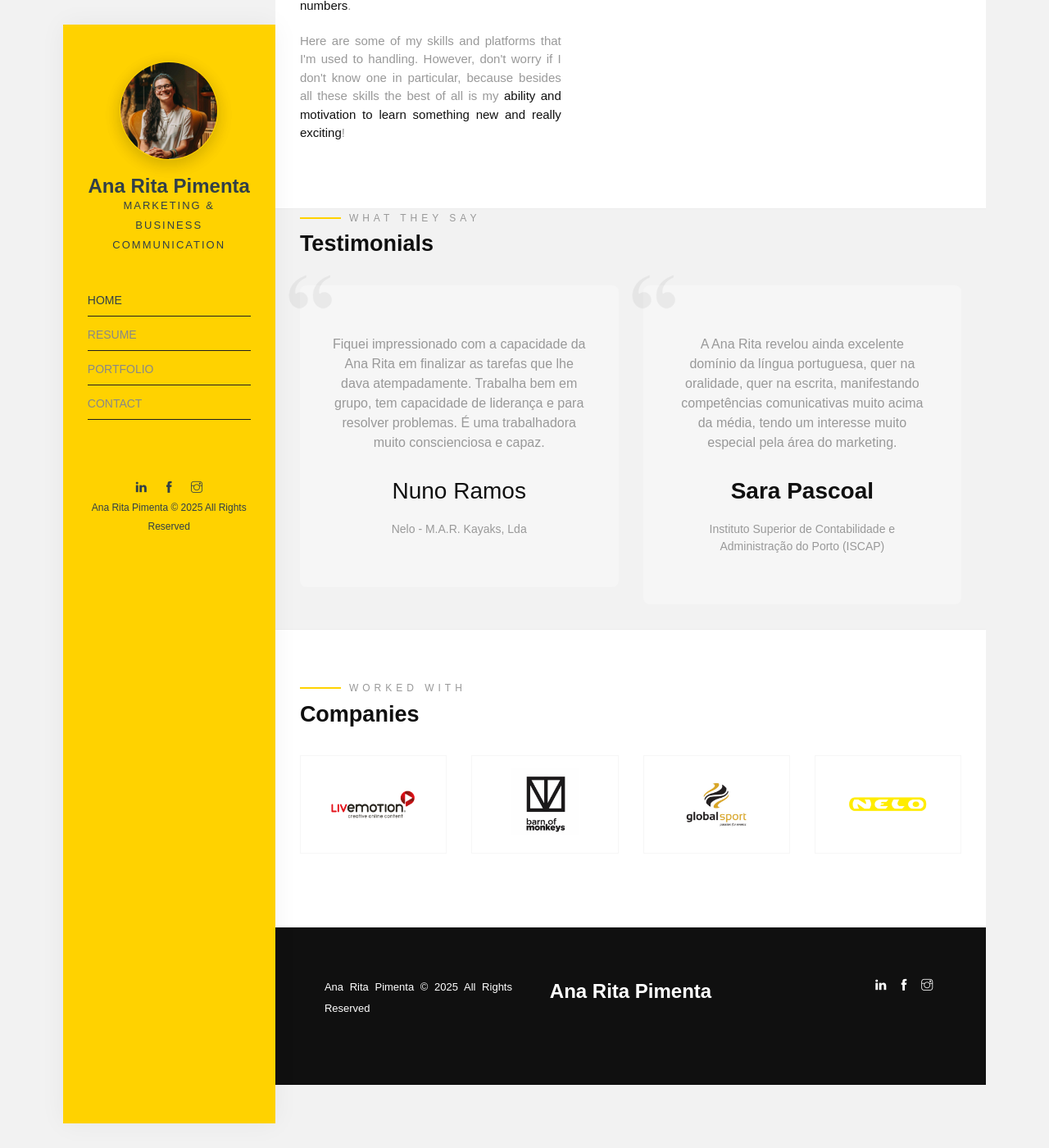
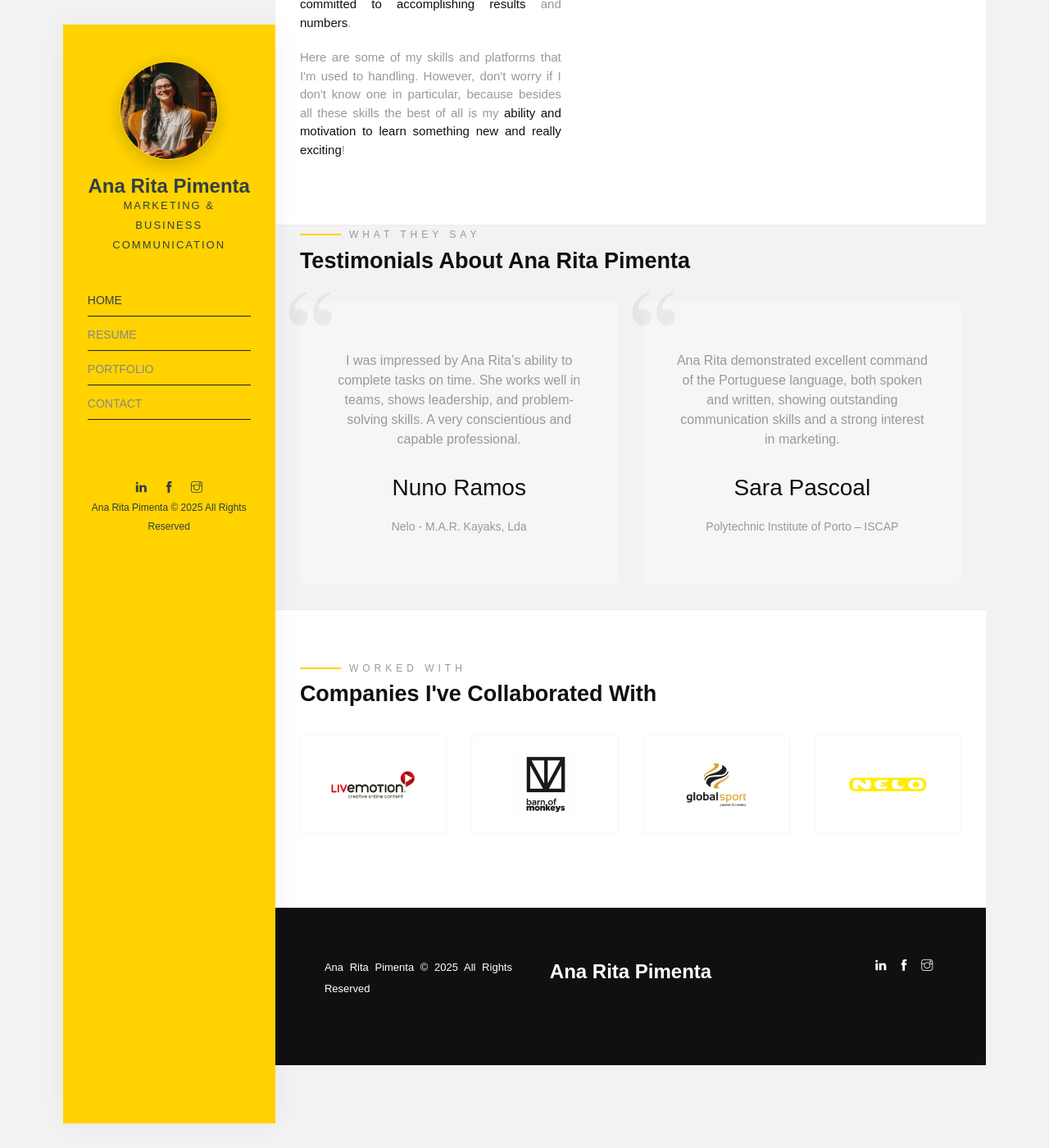
Before and after one commit to anaritapimenta/anaritapimenta.github.io, a Jekyll site: the page built from index.html, in a window 1280 px wide and 1400 px high, scrolled down 1680 px. Shown: the whole window at 82% size. Built offline with Jekyll 4.4.1, drawn with Linux system fonts in a browser that asks for light colours; some web fonts are replaced; after the commit the page ends 3056 px from its top, so only the background shows below that; some of the changed text lies outside the part shown.

Commit message:
Update index.html

```diff
--- a/index.html
+++ b/index.html
@@ -1,9 +1,39 @@
 ---
-title: Home
+title: Ana Rita Pimenta – Creative Marketing & Communication
 layout: default
 ---
 
-<main lang="en">
+<!DOCTYPE html>
+<html lang="en-GB">
+<head>
+  <meta charset="UTF-8" />
+  <meta name="viewport" content="width=device-width, initial-scale=1.0" />
+
+  <!-- Page Title -->
+  <title>Ana Rita Pimenta – Creative Marketing & Communication</title>
+
+  <!-- Meta Description -->
+  <meta name="description" content="Creative, organised and driven professional in marketing and communication. Discover my work and experience." />
+
+  <!-- Open Graph -->
+  <meta property="og:title" content="Ana Rita Pimenta – Creative Marketing & Communication" />
+  <meta property="og:description" content="Creative, organised and driven professional in marketing and communication. Discover my work and experience." />
+  <meta property="og:image" content="{{ site.url }}/assets/img/og-image.jpg" />
+  <meta property="og:url" content="{{ site.url }}" />
+  <meta property="og:type" content="website" />
+
+  <!-- Twitter Card -->
+  <meta name="twitter:card" content="summary_large_image" />
+  <meta name="twitter:title" content="Ana Rita Pimenta – Creative Marketing & Communication" />
+  <meta name="twitter:description" content="Creative, organised and driven professional in marketing and communication." />
+  <meta name="twitter:image" content="{{ site.url }}/assets/img/og-image.jpg" />
+
+  <!-- Stylesheets -->
+  <link rel="stylesheet" href="{{ '/assets/css/style.css' | relative_url }}">
+</head>
+
+<body>
+<main>
   <section class="about" aria-label="About Me">
     <div class="container-fluid">
       <div class="row">
@@ -13,19 +43,20 @@
             class="img-fluid mb-15 animate-box fadeInLeft animated"
             data-animate-effect="fadeInLeft"
             alt="Portrait of Ana Rita Pimenta seated in a cosy setting, smiling"
+            loading="lazy"
           />
         </div>
 
         <div class="col-md-5 animate-box fadeInLeft animated" data-animate-effect="fadeInLeft">
           <header>
             <span class="heading-meta style-1">About Me</span>
-            <h1 class="about-heading">{{ site.author.name }}</h1>
+            <h1 class="about-heading">{{ site.author.name }} – Marketing Specialist</h1>
           </header>
 
           <article>
             <p><strong>Friendly</strong>, <strong>organised</strong>, <strong>collaborative</strong>, and <strong>creative by nature</strong>.</p>
-            <p>I am a <strong>highly driven self-starter</strong>, who is <strong>observant and perceptive to the needs of the company</strong>, <strong>colleagues</strong>, and <strong>clients</strong> I work with.</p>
-            <p>I bring a great deal of <strong>energy</strong> and am <strong>self-motivated</strong> to complete tasks on time and within budget.</p>
+            <p>I am a <strong>highly driven self-starter</strong>, who is <strong>attentive to the needs of the company</strong>, <strong>colleagues</strong>, and <strong>clients</strong>.</p>
+            <p>I bring <strong>energy</strong> and am <strong>self-motivated</strong> to complete tasks on time and on budget.</p>
             <p>I have the <strong>ability to identify challenges</strong> and <strong>develop solutions independently or within a team</strong>.</p>
             <p>I am a <strong>lively</strong> and <strong>passionate individual</strong> who <strong>loves sports</strong>, enjoys <strong>meeting new people</strong>, and is always eager to <strong>learn new things</strong>.</p>
           </article>
@@ -59,7 +90,7 @@
       <header class="row">
         <div class="col-md-12">
           <span class="heading-meta style-1">What They Say</span>
-          <h2 class="heading animate-box" data-animate-effect="fadeInLeft">Testimonials</h2>
+          <h2 class="heading animate-box" data-animate-effect="fadeInLeft">Testimonials About Ana Rita Pimenta</h2>
         </div>
       </header>
       <div class="row">
@@ -69,8 +100,9 @@
               src="{{ 'assets/img/quote.png' | prepend: site.baseurl | prepend: site.url }}"
               alt="Quotation mark icon"
               class="quote-2"
+              loading="lazy"
             />
-            <p>Fiquei impressionado com a capacidade da Ana Rita em finalizar as tarefas que lhe dava atempadamente. Trabalha bem em grupo, tem capacidade de liderança e para resolver problemas. É uma trabalhadora muito conscienciosa e capaz.</p>
+            <p>I was impressed by Ana Rita’s ability to complete tasks on time. She works well in teams, shows leadership, and problem-solving skills. A very conscientious and capable professional.</p>
             <footer>
               <h3><strong>Nuno Ramos</strong></h3>
               <p class="occupation">Nelo - M.A.R. Kayaks, Lda</p>
@@ -84,11 +116,12 @@
               src="{{ 'assets/img/quote.png' | prepend: site.baseurl | prepend: site.url }}"
               alt="Quotation mark icon"
               class="quote-2"
+              loading="lazy"
             />
-            <p>A Ana Rita revelou ainda excelente domínio da língua portuguesa, quer na oralidade, quer na escrita, manifestando competências comunicativas muito acima da média, tendo um interesse muito especial pela área do marketing.</p>
+            <p>Ana Rita demonstrated excellent command of the Portuguese language, both spoken and written, showing outstanding communication skills and a strong interest in marketing.</p>
             <footer>
-              <h3>Sara Pascoal</h3>
-              <p class="occupation">Instituto Superior de Contabilidade e Administração do Porto (ISCAP)</p>
+              <h3><strong>Sara Pascoal</strong></h3>
+              <p class="occupation">Polytechnic Institute of Porto – ISCAP</p>
             </footer>
           </blockquote>
         </div>
@@ -103,7 +136,7 @@
       <header class="row">
         <div class="col-md-12">
           <span class="heading-meta style-1">Worked With</span>
-          <h2 class="heading animate-box" data-animate-effect="fadeInLeft">Companies</h2>
+          <h2 class="heading animate-box" data-animate-effect="fadeInLeft">Companies I've Collaborated With</h2>
         </div>
       </header>
       <div class="row">
@@ -123,3 +157,5 @@
     </div>
   </section>
 </main>
+</body>
+</html>
```
Also changed, not shown: other parts of index.html (+1 -0 lines).
